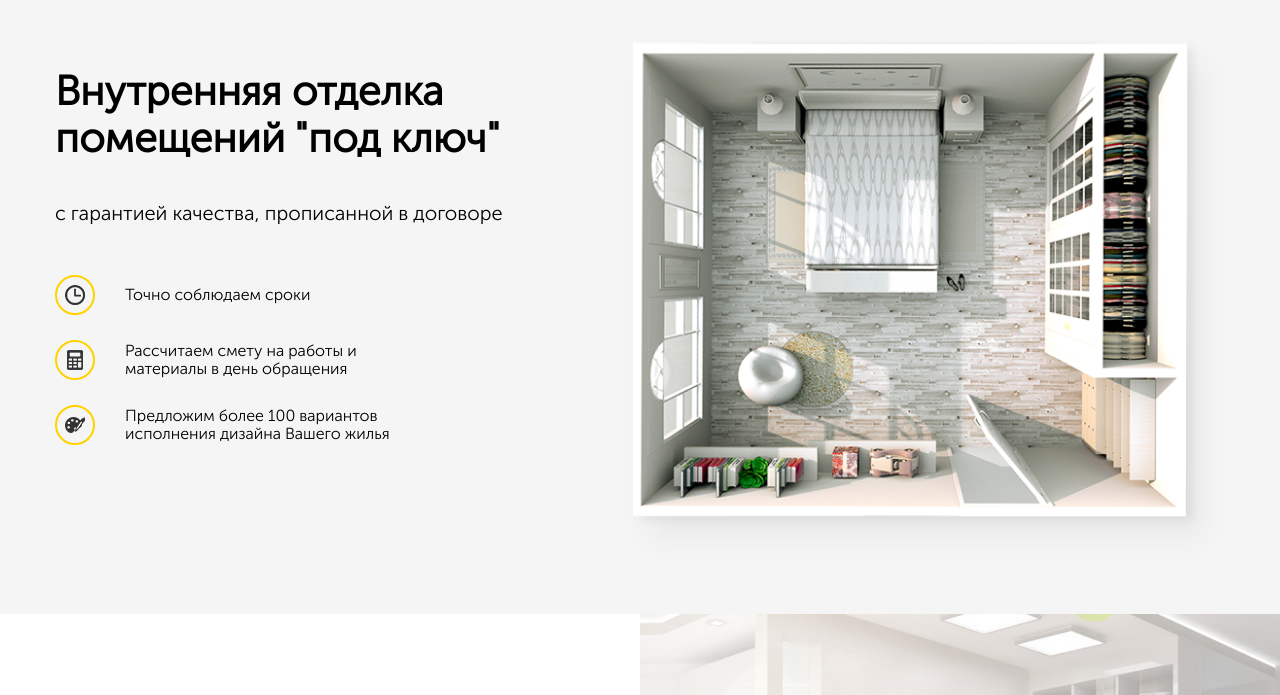
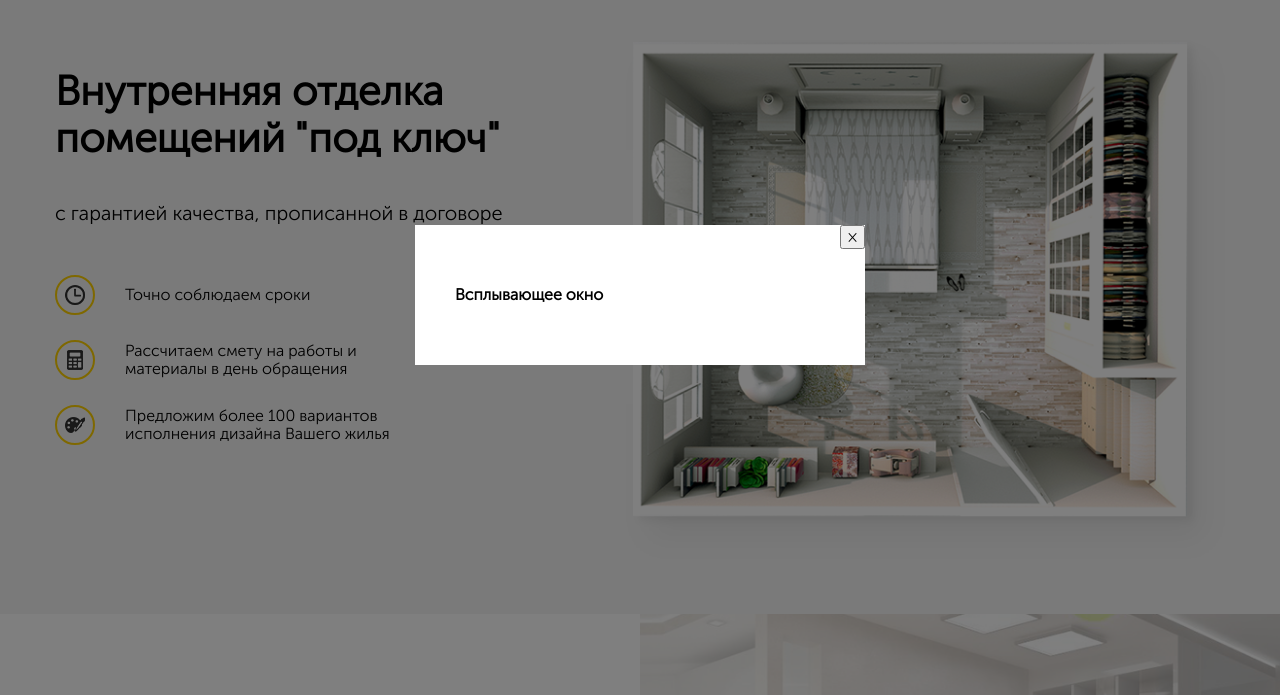
Before and after one commit to AndreasOmg/Rapair, a plain HTML site: page src/index.html in a window 1280 px wide. Both pictures are taken after a click on the button "Перезвоните мне". Shown: the part 105-800 px from the top of the page. Drawn offline with Linux system fonts and the light colour scheme; files whose address does not match are found by name.

Commit message:
Cделал модальное окно при клике на кнопку 'Перезвоните мне'

```diff
--- a/src/index.html
+++ b/src/index.html
@@ -24,7 +24,7 @@
                         </a>
                     </div>
                     <!-- /.navbar__contacts -->
-                    <button class="button navbar__button">Перезвоните мне</button>
+                    <button class="button navbar__button" id="button">Перезвоните мне</button>
                 </div>
                 <!-- /.navbar__info -->
             </div>
@@ -105,5 +105,16 @@
             </div>
         </section>
     </main>
+
+    <div class="modal" id="modal">
+        <div class="modal-dialog">
+            <button class="modal-dialog__close" id="close">&times;</button>
+            <h4 class="modal-dialog__title">Всплывающее окно</h4>
+            <!-- /.modal-dialog__title -->
+        </div>
+        <!-- /.modal-dialog -->
+    </div>
+    <!-- /.modal -->
+    <script src="js/main.js"></script>
 </body>
 </html>
--- /dev/null
+++ b/src/js/main.js
@@ -0,0 +1,11 @@
+var button = document.querySelector('#button');
+var modal = document.querySelector('#modal');
+var close = document.querySelector('#close');
+
+button.addEventListener('click', function() {
+    modal.classList.add('modal_active');
+});
+
+close.addEventListener('click', function() {
+    modal.classList.remove('modal_active');
+});
--- /dev/null
+++ b/src/sass/blocks/_modal.sass
@@ -0,0 +1,22 @@
+.modal
+    position: fixed
+    left: 0
+    top: 0
+    width: 100%
+    height: 100%
+    background-color: rgba(#000, 0.5)
+    display: none
+    &_active
+        display: flex
+    &-dialog
+        margin: auto
+        max-width: 450px
+        width: 90%
+        min-width: 200px
+        background-color: #fff
+        padding: 40px
+        position: relative
+        &__close
+            position: absolute
+            top: 0
+            right: 0
--- a/src/sass/style.sass
+++ b/src/sass/style.sass
@@ -7,3 +7,5 @@
 @import 'blocks/hero'
 // стили для блока offer
 @import 'blocks/offer'
+// cтили для блока modal
+@import 'blocks/modal'
```
Also changed, not shown: src/css/style.css.
